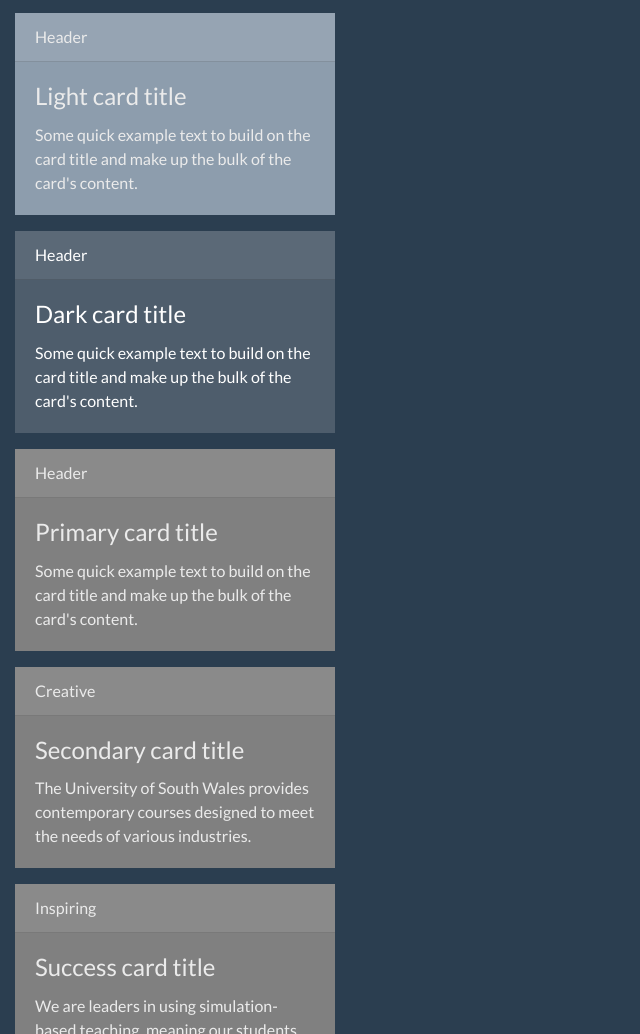
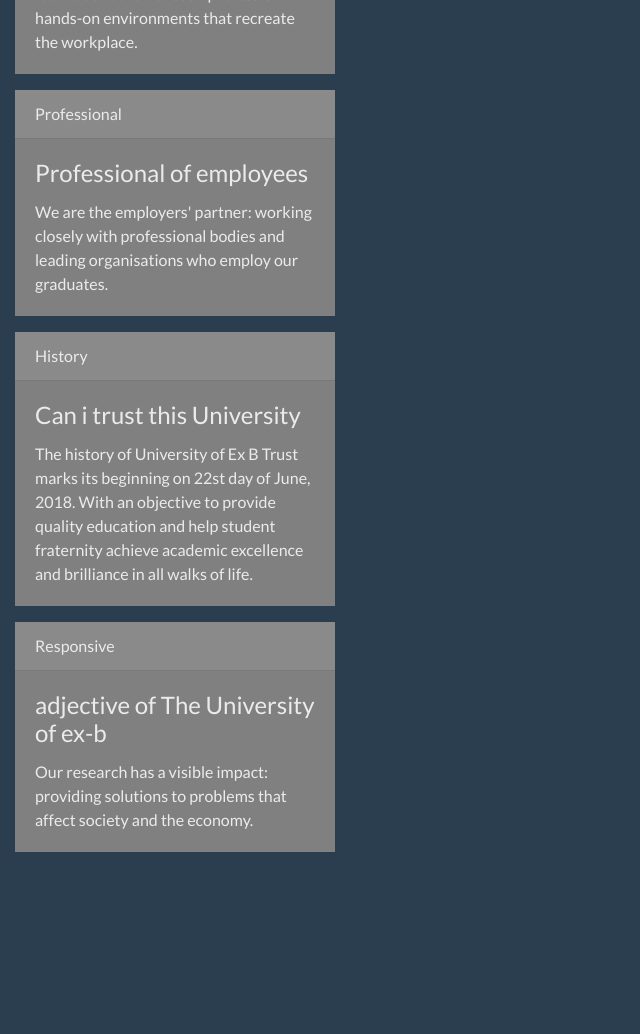
Before and after one commit to fajaddimasangca/school-LAST-NA-TO-, a plain HTML site: page About.html in a window 1280 px wide. Shown: the part 1766-2800 px from the top of the page, without its empty margins (0-640 px from the left). After the commit the page ends 2664 px from the top, so only its background shows below. Drawn offline with Linux system fonts and the light colour scheme; files that its build step writes are made by us from their sources.

Commit message:
esther, correct

```diff
--- a/About.html
+++ b/About.html
@@ -90,20 +90,6 @@
     </p>
     </div>
   </div>
-  <div class="card text-white bg-danger mb-3" style="max-width: 20rem;">
-    <div class="card-header">Header</div>
-    <div class="card-body">
-      <h4 class="card-title">Danger card title</h4>
-      <p class="card-text">Some quick example text to build on the card title and make up the bulk of the card's content.</p>
-    </div>
-  </div>
-  <div class="card text-white bg-warning mb-3" style="max-width: 20rem;">
-    <div class="card-header">Header</div>
-    <div class="card-body">
-      <h4 class="card-title">Warning card title</h4>
-      <p class="card-text">Some quick example text to build on the card title and make up the bulk of the card's content.</p>
-    </div>
-  </div>
   <div class="card text-white bg-info mb-3" style="max-width: 20rem;">
     <div class="card-header">Vision and Values</div>
     <div class="card-body">
@@ -116,34 +102,12 @@ the University of EX B creates an exceptional learning environment that fosters
 
     </div>
   </div>
-  <div class="card bg-light mb-3" style="max-width: 20rem;">
-    <div class="card-header">Header</div>
-    <div class="card-body">
-      <h4 class="card-title">Light card title</h4>
-      <p class="card-text">Some quick example text to build on the card title and make up the bulk of the card's content.</p>
-    </div>
-  </div>
-  <div class="card text-white bg-dark mb-3" style="max-width: 20rem;">
-    <div class="card-header">Header</div>
-    <div class="card-body">
-      <h4 class="card-title">Dark card title</h4>
-      <p class="card-text">Some quick example text to build on the card title and make up the bulk of the card's content.</p>
-    </div>
-  </div>
 
-
-  <div class="card border-primary mb-3" style="max-width: 20rem;">
-    <div class="card-header">Header</div>
-    <div class="card-body">
-      <h4 class="card-title">Primary card title</h4>
-      <p class="card-text">Some quick example text to build on the card title and make up the bulk of the card's content.</p>
-    </div>
-  </div>
   <div class="card border-secondary mb-3" style="max-width: 20rem;">
     <div class="card-header">Creative</div>
     <div class="card-body">
-      <h4 class="card-title">Secondary card title</h4>
-      <p class="card-text">The University of South Wales provides contemporary courses designed to meet the needs of various industries. </p>
+      <h4 class="card-title">What we can provide for you</h4>
+      <p class="card-text">University of EX B provides contemporary courses designed to meet the needs of various industries. </p>
     </div>
   </div>
   <div class="card border-success mb-3" style="max-width: 20rem;">
@@ -153,13 +117,6 @@ the University of EX B creates an exceptional learning environment that fosters
        <p class="card-text">
 We are leaders in using simulation-based teaching, meaning our students learn about their chosen profession in hands-on environments that recreate the workplace.
  </p>
-    </div>
-  </div>
-  <div class="card border-danger mb-3" style="max-width: 20rem;">
-    <div class="card-header">Header</div>
-    <div class="card-body">
-      <h4 class="card-title">Danger card title</h4>
-      <p class="card-text">Some quick example text to build on the card title and make up the bulk of the card's content.</p>
     </div>
   </div>
   <div class="card border-warning mb-3" style="max-width: 20rem;">
@@ -173,21 +130,15 @@ We are the employers' partner: working closely with professional bodies and lead
   <div class="card border-info mb-3" style="max-width: 20rem;">
     <div class="card-header">History</div>
     <div class="card-body">
-      <h4 class="card-title">Info card title</h4>
+      <h4 class="card-title">Can i trust this University</h4>
       <p class="card-text">The history of University of Ex B Trust marks its beginning on 22st day of June, 2018. With an objective to provide quality education and help student fraternity achieve academic excellence and brilliance in all walks of life.</p>
     </div>
   </div>
-  <div class="card border-light mb-3" style="max-width: 20rem;">
-    <div class="card-header">Header</div>
-    <div class="card-body">
-      <h4 class="card-title">Light card title</h4>
-      <p class="card-text">Some quick example text to build on the card title and make up the bulk of the card's content.</p>
-    </div>
-  </div>
+
   <div class="card border-dark mb-3" style="max-width: 20rem;">
     <div class="card-header">Responsive</div>
     <div class="card-body">
-      <h4 class="card-title">cuhfdfndsf</h4>
+      <h4 class="card-title">adjective of The University of ex-b</h4>
       <p class="card-text">Our research has a visible impact: providing solutions to problems that affect society and the economy.</p>
     </div>
   </div></div>
```
